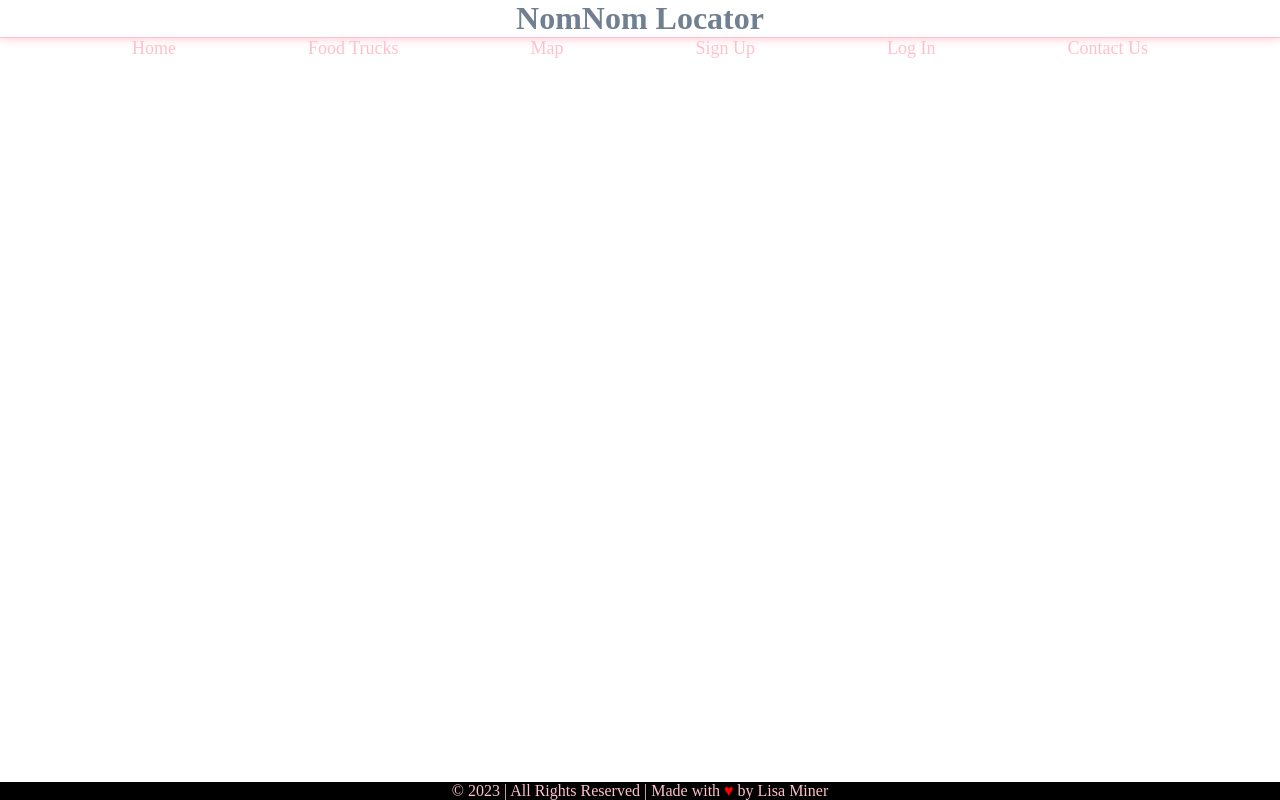
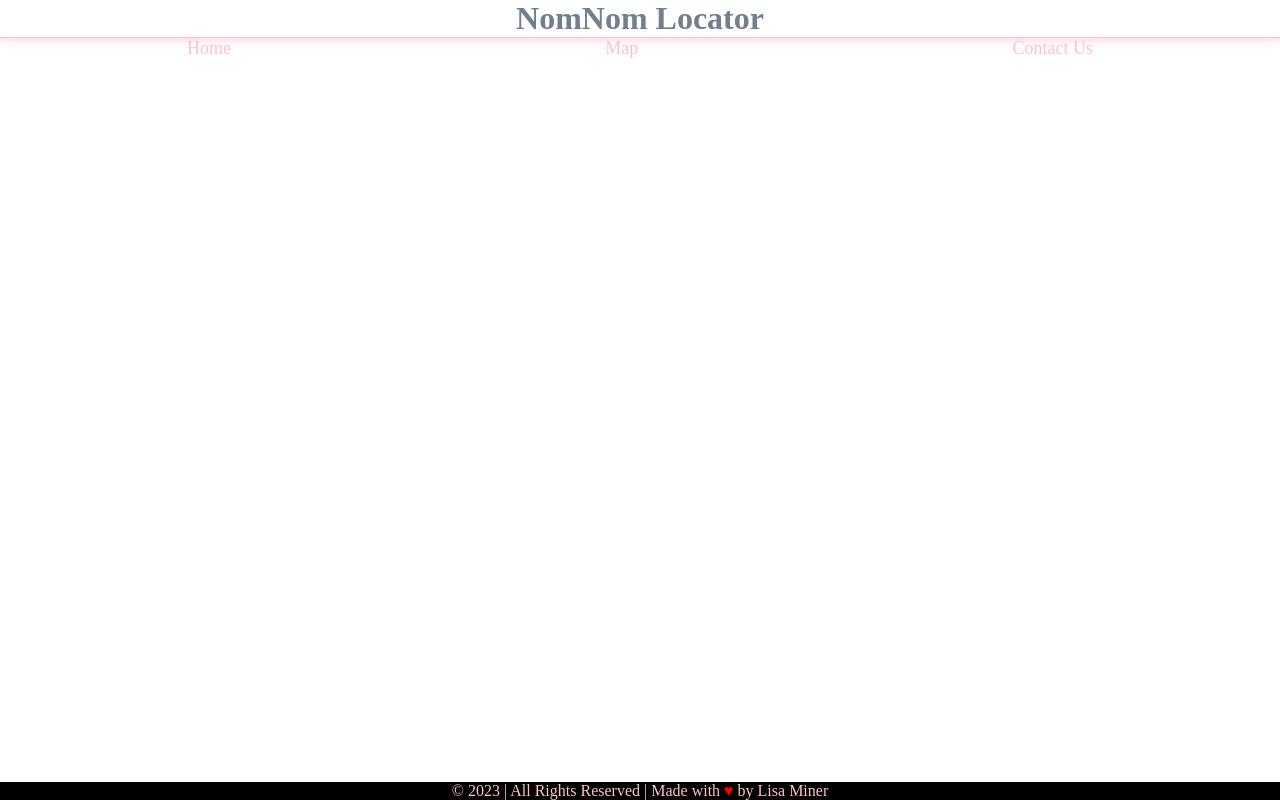
Before and after one commit to midnightmoet/food_truck_locator_app, a React (Create React App) app: page / in a window 1280 px wide. Built offline with nearby package versions, Linux system fonts and the light colour scheme.

Commit message:
Adding some future wants for this project on the README page

```diff
--- a/src/constants/navbar/NavBar.jsx
+++ b/src/constants/navbar/NavBar.jsx
@@ -6,10 +6,10 @@ const NavBar = () => {
     <div className='navBar'>
         <ul className='navBar-list'>
             <li>Home</li>
-            <li>Food Trucks</li>
+            {/* <li>Food Trucks</li> */}
             <li>Map</li>
-            <li>Sign Up</li>
-            <li>Log In</li>
+            {/* <li>Sign Up</li> */}
+            {/* <li>Log In</li> */}
             <li>Contact Us</li>
         </ul>
     </div>
--- a/src/constants/navbar/navbar.css
+++ b/src/constants/navbar/navbar.css
@@ -8,7 +8,7 @@
 .navBar .navBar-list {
   position: fixed;
   display: flex;
-  justify-content: space-evenly;
+  justify-content: space-around;;
   width: 100%;
   overflow:hidden;
   font-size: 18px;
--- a/src/pages/contact/contact.css
+++ b/src/pages/contact/contact.css
@@ -0,0 +1,5 @@
+* {
+    margin: 0;
+    padding: 0;
+    box-sizing: border-box;
+}
```
Also changed, not shown: src/pages/foodtrucks/Foodtrucks.jsx (added, +9 -0 lines), src/pages/login/Login.jsx (added, +9 -0 lines), src/pages/map/Map.jsx (added, +9 -0 lines), src/pages/signup/Signup.jsx (added, +9 -0 lines), src/pages/foodtrucks/foodtrucks.css (added), src/pages/login/login.css (added), src/pages/map/map.css (added), src/pages/signup/signup.css (added), 1 other file (tests, documents, lock files or other folders).
